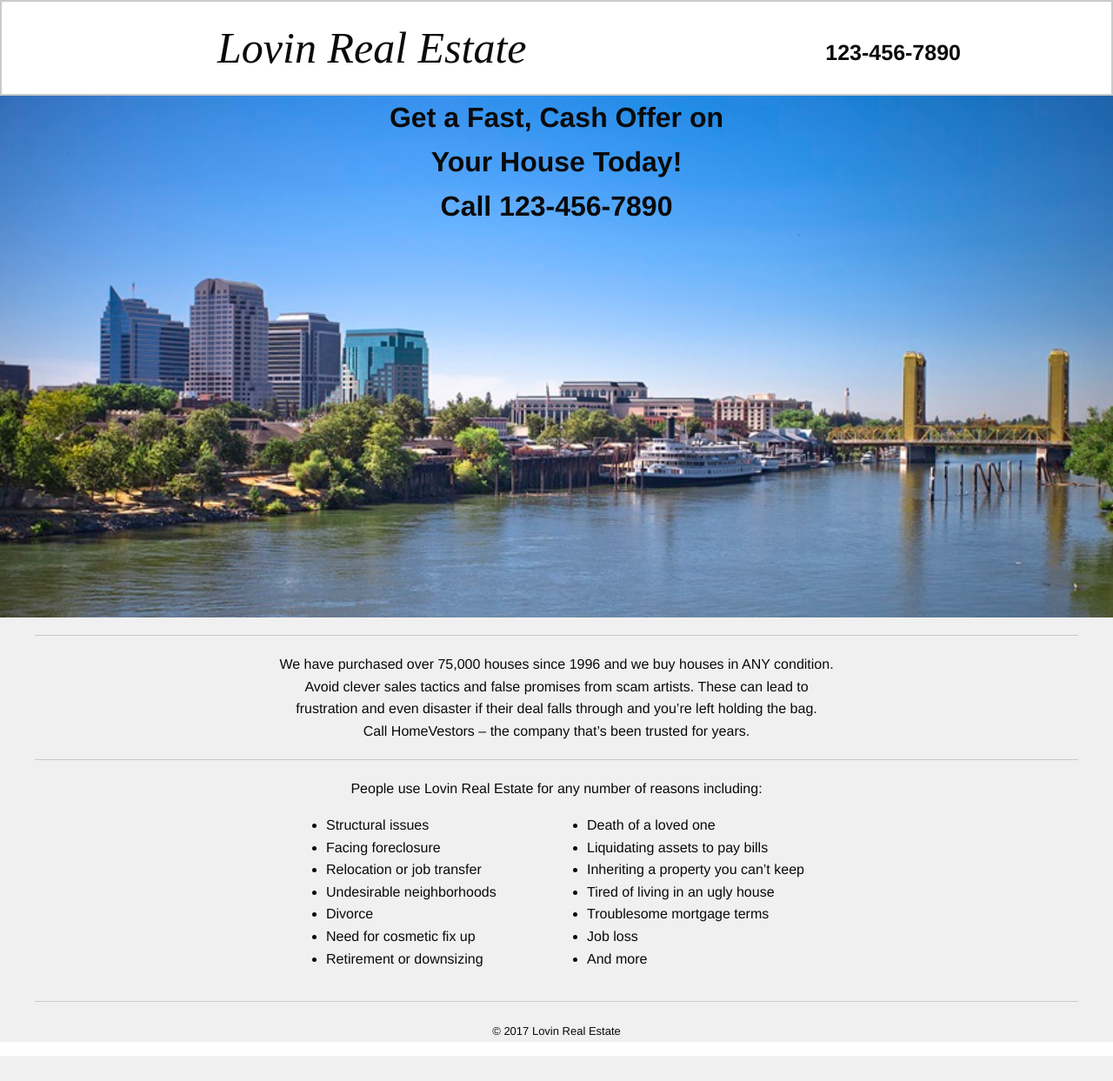
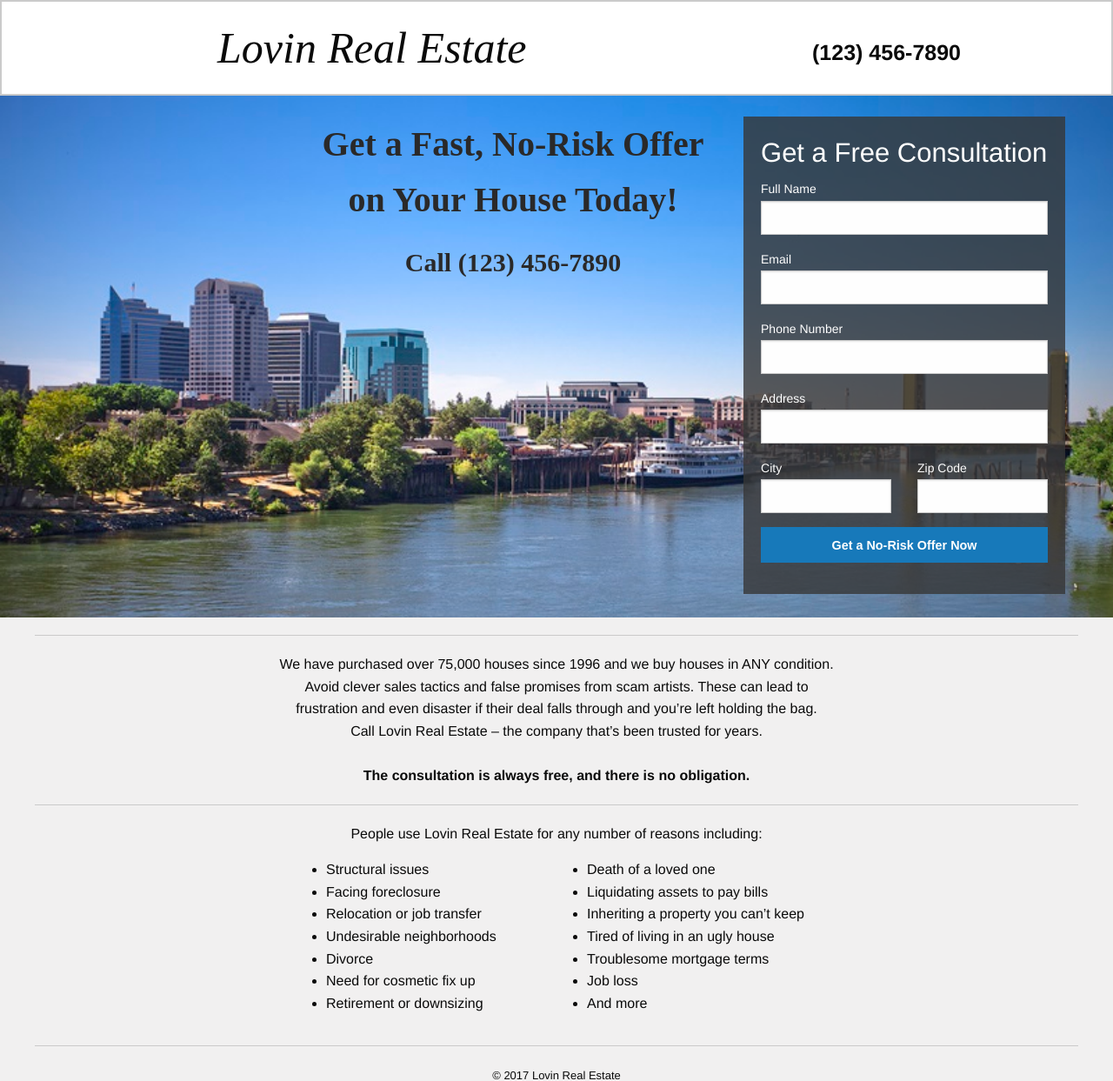
Before and after one commit to andrewryan/LovinRealEstate, a Django app: page / in a window 1280 px wide. Shown: the top 1243 px of the page at 87% size. Before the commit the page ends 1214 px from the top, so only its background shows below. Run offline with Django 3.2, Linux system fonts and the light colour scheme; some libraries are stand-ins or nearby versions.

Commit message:
translucent-form-overlay html and image text completed

```diff
--- a/reApp/static/css/app.css
+++ b/reApp/static/css/app.css
@@ -32,9 +32,48 @@
   /*padding: 20%;*/
 }
 p.imageText{
-  font-size: xx-large;
+  /*font-size: xx-large;*/
+  font-size: 40px;
   font-weight: bold;
+  font-family: lucida;
+  color: #2A2929;
 }
+p.imageNumber{
+  /*font-size: xx-large;*/
+  font-size: 30px;
+  font-weight: bold;
+  font-family: lucida;
+  color: #2A2929;
+}
+/*begin translucent-form-overlay css */
+.translucent-form-overlay {
+  max-width: 500px;
+  width: 100%;
+  background-color: rgba(54, 54, 54, 0.8);
+  padding: 20px;
+  color: #fefefe;
+}
+.translucent-form-overlay .columns.row {
+  display: block;
+}
+.translucent-form-overlay h3, .translucent-form-overlay label {
+  color: #fefefe;
+}
+.translucent-form-overlay input, .translucent-form-overlay select {
+  color: #8a8a8a;
+}
+.translucent-form-overlay input::-webkit-input-placeholder {
+  color: #8a8a8a;
+}
+.translucent-form-overlay input:-ms-input-placeholder {
+  color: #8a8a8a;
+}
+.translucent-form-overlay input::placeholder {
+  color: #8a8a8a;
+}
+/*end translucent-form-overlay css*/
+
+
 
 /*------------ USE THIS FOR THE RIVERFRONT PIC -------------*/
 /*div.Image{
@@ -52,24 +91,3 @@
 }*/
 
 /*-------------------- CHANGE ALL "PX" NUMBER VALUES TO "%" --------------------*/
-
-
-/*div.bgImage{
-    background-image: url({% static 'images/rivercats.JPG' %});
-    width:500px;
-    height:500px;
-}*/
-
-/*div.bgImage{
-    background-image: white url({% static 'images/rivercats.JPG' %}) no-repeat;
-}*/
-/*pwd command while in the static/images folder that contains picture
-/Users/andrewryan/REsite/REsite/apps/static/images*/
-
-
-
-/*div.bgImage{
-background-image:url('{{ STATIC_URL }}images/rivercats.JPG');
-background-repeat:no-repeat;
-background-size:100%;
-}*/
--- a/reApp/templates/default.html
+++ b/reApp/templates/default.html
@@ -17,5 +17,4 @@
 <script src="{% static "js/app.js" %}"></script>
 <script type="text/javascript" src="//ajax.googleapis.com/ajax/libs/jquery/1/jquery.min.js"></script>
 <script src="//code.jquery.com/jquery-3.1.1.min.js"></script>
-<script src="{% static "js/ws4redis.js" %}" type="text/javascript"></script>
 {% endblock %}
--- a/reApp/templates/home.html
+++ b/reApp/templates/home.html
@@ -12,77 +12,74 @@
     <p>Lovin Real Estate</p>
   </div>
   <div class="top-bar-right">
-    <p> <b>123-456-7890</b> </p>
+    <p> <b>(123) 456-7890</b> </p>
   </div>
 </div>
 <!-- End Top Bar -->
 
 <!-- Start div with background image -->
 <div style="background-color: #F1F0F0; height: 100%;">
-  <!-- use this to implement grid for image text
+  <div class="image" style="background-image: url({% static 'images/Riverfront.JPG' %})">
+    <br>
     <div class="row">
-    <div class="large-offset-3 large-3 columns">
+      <div class="large-offset-3 large-5 columns">
+        <p class="imageText" align="center">
+          Get a Fast, No-Risk Offer on
+          Your House Today!
+          <p class="imageNumber" align="center">
+            Call (123) 456-7890
+          </p>
+        </p>
       </div>
 
-    <div class="large-6 columns">
-    </div>
-  </div> -->
-
-  <div class="image" style="background-image: url({% static 'images/Riverfront.JPG' %})">
-    <p class="imageText" align="center">
-      Get a Fast, Cash Offer on <br>
-      Your House Today! <br>
-      Call 123-456-7890
-    </p>
-
-    <!-- for user input box http://foundation.zurb.com/building-blocks/blocks/translucent-form-overlay.html
+      <!-- Begin translucent-form-overlay -->
+      <div class="large-4 columns">
         <div class="translucent-form-overlay">
           <form>
-        <h3>Search for Properties</h3>
+            <h3> Get a Free Consultation </h3>
             <div class="row columns">
-          <label>Keyword
-            <input type="text" name="keyword" placeholder="Any">
+              <label>Full Name
+                <input type="text" name="keyword" placeholder="">
               </label>
             </div>
             <div class="row columns">
-          <label>Property Status
-            <select name="status" type="text">
-              <option>Any</option>
-              <option value="rent">Rent</option>
-              <option value="buy">Buy</option>
-            </select>
+              <label>Email
+                <input type="text" name="email" placeholder="">
               </label>
             </div>
             <div class="row columns">
-          <label>Property Type
-            <select name="status" type="text">
-              <option>Any</option>
-              <option value="office">Office</option>
-              <option value="building">Building</option>
-            </select>
+              <label>Phone Number
+                <input name="phoneNumber" type="text">
               </label>
             </div>
             <div class="row columns">
-          <label>Location
-            <input type="text" name="location" placeholder="Any">
+              <label>Address
+                <input type="text" name="address" placeholder="">
               </label>
             </div>
             <div class="row">
-          <label class="columns small-12">Price</label>
+              <!-- <div class="columns small-12"> -->
                 <div class="columns small-6">
-            <input type="number" min="0" name="min" placeholder="Min">
+                  <label>City
+                    <input type="text" name="city" placeholder="">
+                  </label>
                 </div>
                 <div class="columns small-6">
-            <input type="number" min="0" name="max" placeholder="Max">
+                  <label>Zip Code
+                    <input type="number" name="zipCode" placeholder="">
+                  </label>
+                </div>
+              <!-- </div> -->
+            </div>
+            <button type="button" class="primary button expanded search-button">
+              <b> Get a No-Risk Offer Now </b>
+            </button>
+         </form>
         </div>
       </div>
-        <button type="button" class="primary button expanded search-button">
-          Search
-        </button>
-     </form>
-    </div> -->
+      <!-- End translucent-form-overlay -->
 
-
+    </div>
   </div>
   <hr>
   <!-- End div with background image -->
@@ -91,7 +88,8 @@
       We have purchased over 75,000 houses since 1996 and we buy houses in ANY condition. <br>
       Avoid clever sales tactics and false promises from scam artists. These can lead to <br>
       frustration and even disaster if their deal falls through and you’re left holding the bag. <br>
-      Call HomeVestors – the company that’s been trusted for years.
+      Call Lovin Real Estate – the company that’s been trusted for years. <br>
+      <br> <b> The consultation is always free, and there is no obligation. </b>
     </p>
   </div>
   <hr>
```
Lines whose indentation alone changed are shown as unchanged.
